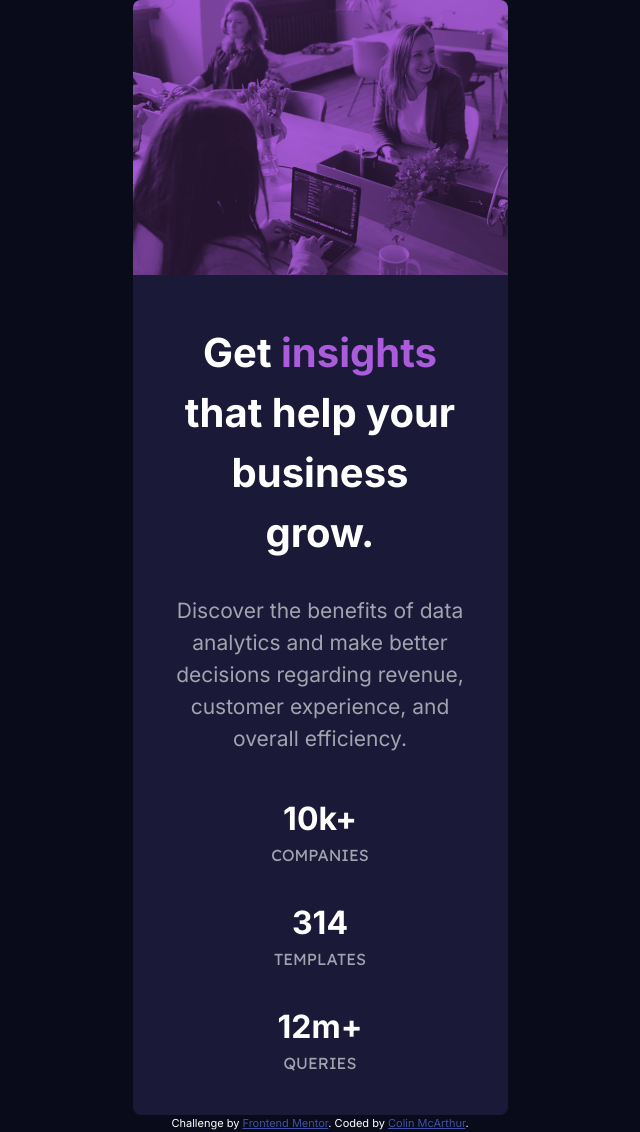
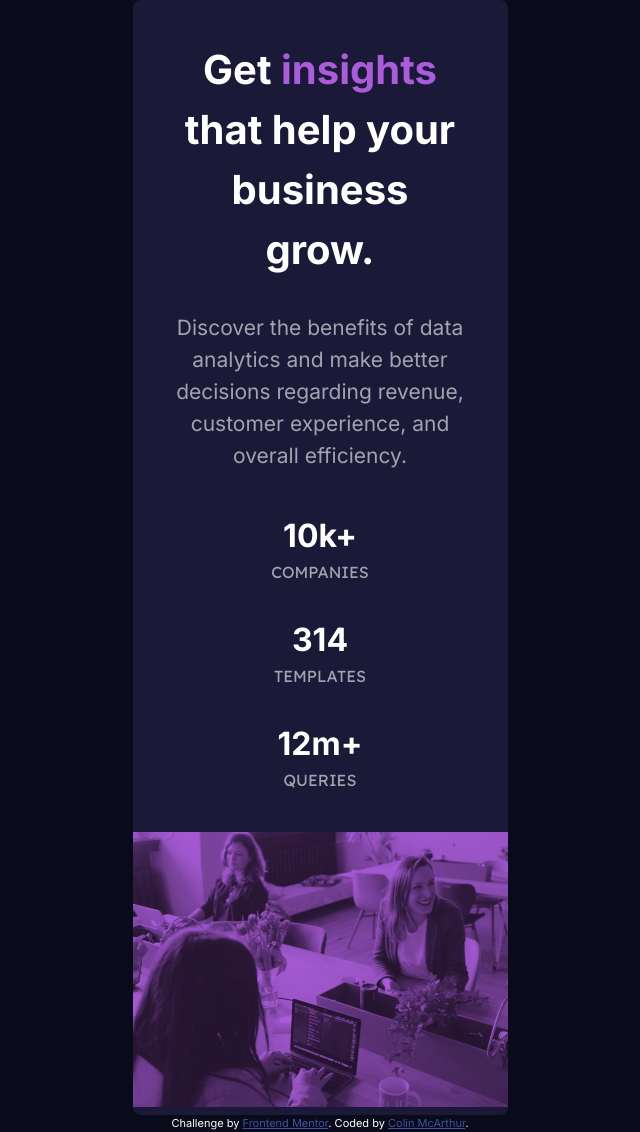
Before and after one commit to ColinMcArthur85/stats-card-project, a website: page docs/index.html in a window 1280 px wide. Shown: the whole page, without its empty margins (320-960 px from the left). Drawn offline with Linux system fonts and the light colour scheme.

Commit message:
Update index.html

```diff
--- a/docs/index.html
+++ b/docs/index.html
@@ -27,13 +27,9 @@
       }
     </style>
   </head>
-  <main>
   <body>
     <section>
       <div class="card">
-        <div class="card__image-wrapper">
-          <img class="card__image" src="images/image-header-mobile.jpg" />
-        </div>
         <div class="card__content">
           <h2 class="card__content-heading">
             Get <span class="accent">insights</span> that help your business
@@ -58,17 +54,16 @@
             </div>
           </div>
         </div>
+        <div class="card__image-wrapper">
+          <img class="card__image" src="../images/image-header-mobile.jpg" />
+        </div>
       </div>
-
-    </section>
-  </body>
-  </main>
-  <footer>
-    <div class="attribution">
+      <div class="attribution">
         Challenge by
         <a href="https://www.frontendmentor.io?ref=challenge" target="_blank"
           >Frontend Mentor</a
         >. Coded by <a href="#">Colin McArthur</a>.
       </div>
-  </footer>
+    </section>
+  </body>
 </html>
```
